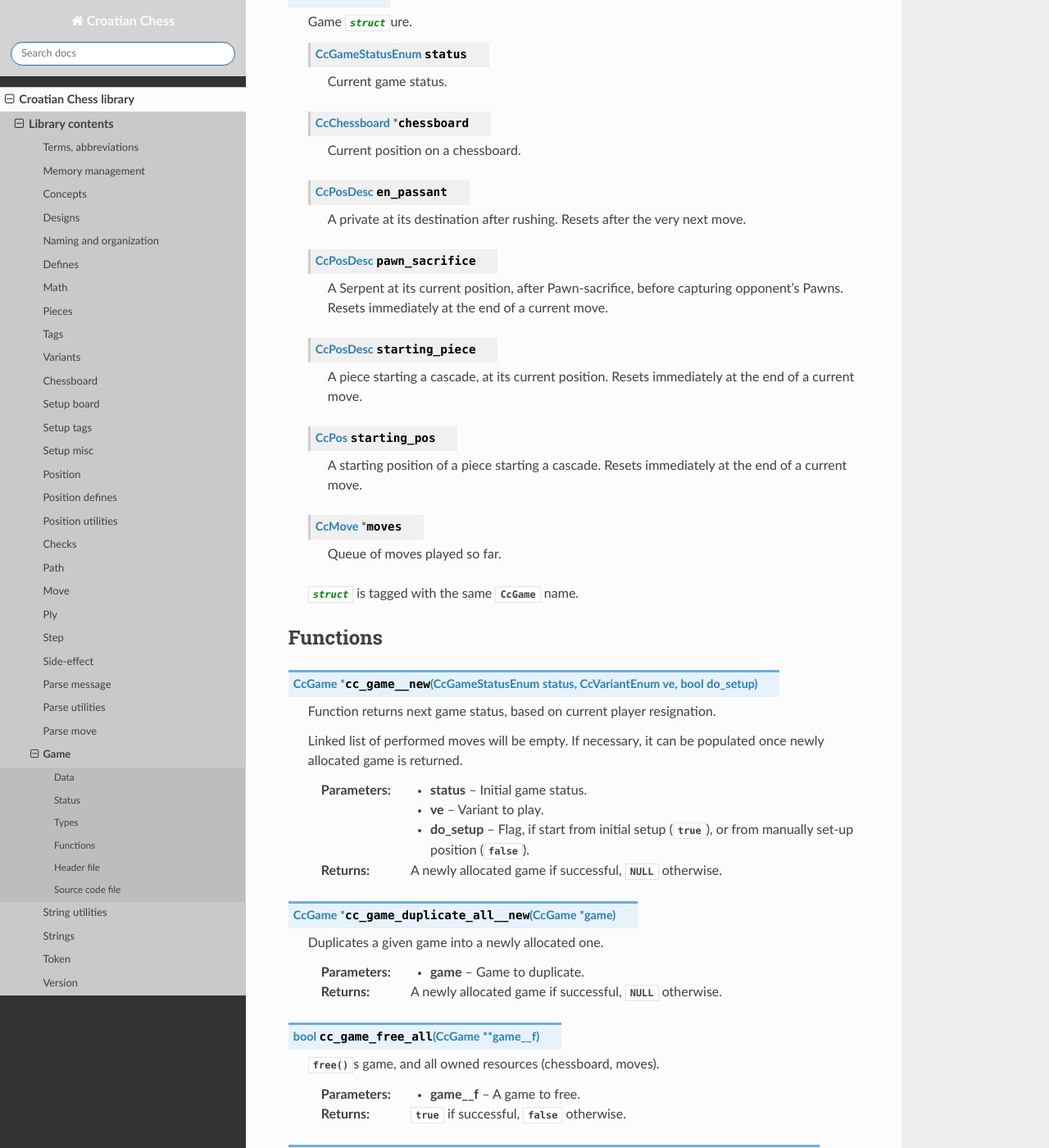
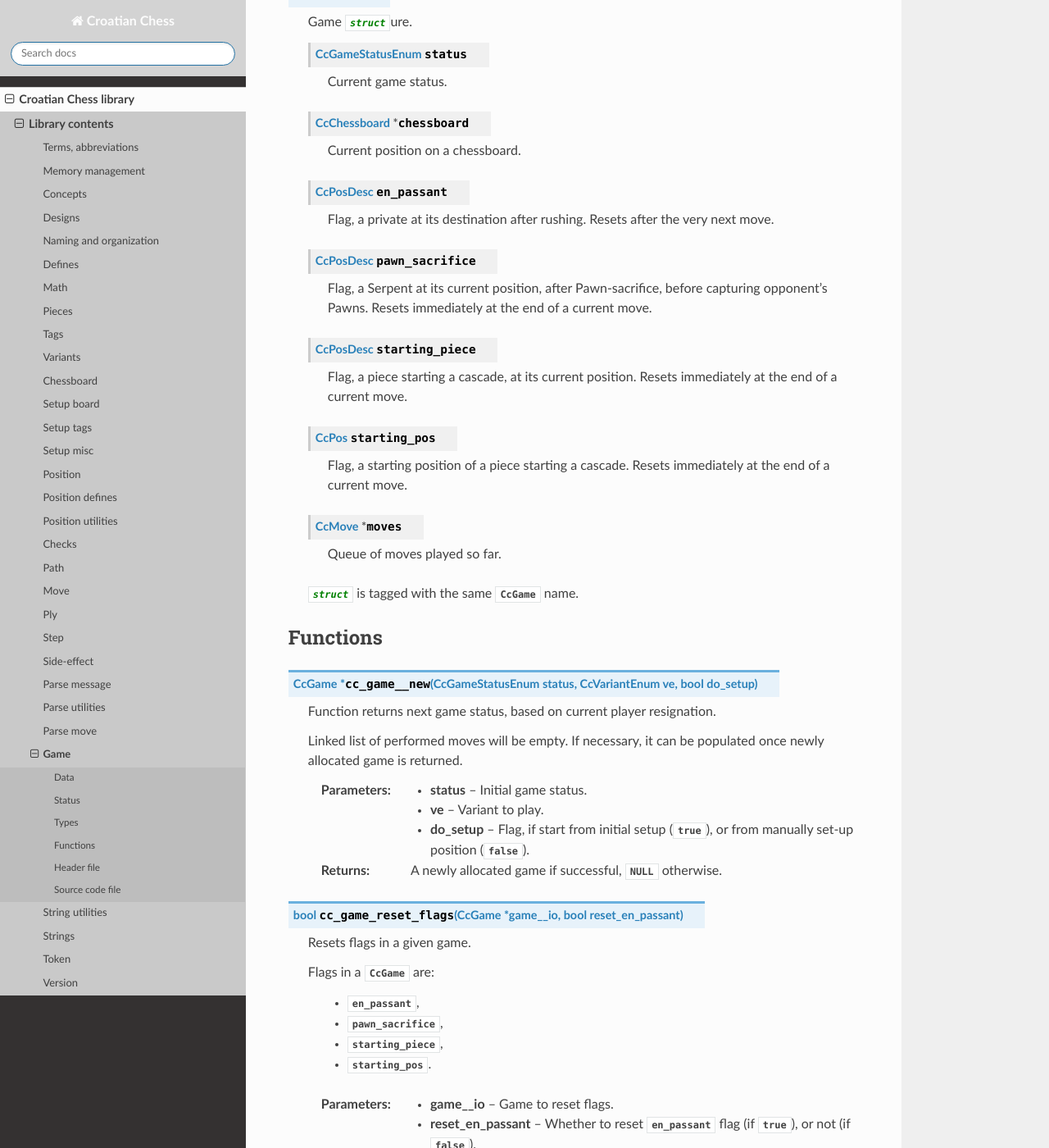
Before and after one commit to mmlacak/crochess, a Sphinx documentation site: the page built from docs/source/libcc/ccgame.rst, in a window 1280 px wide and 1400 px high, scrolled down 1978 px. Shown: the whole window at 82% size. Built offline with Sphinx 7.4.7 and the Read the Docs theme 3.1.0, drawn with Linux system fonts in a browser that asks for light colours; some of the changed text lies outside the part shown.

Commit message:
Added func to reset game flags + docs.

```diff
--- a/docs/source/conf.py
+++ b/docs/source/conf.py
@@ -26,10 +26,10 @@ copyright = '2021, Mario Mlačak'
 author = 'Mario Mlačak'
 
 # The short X.Y version
-version = "0.0.1.40:1219+20241221.034919"   # docs-new-lib-short-version-major-minor-feature-commit+meta~breaks-place-marker
+version = "0.0.1.42:1221+20241223.103322"   # docs-new-lib-short-version-major-minor-feature-commit+meta~breaks-place-marker
 
 # The full version, including alpha/beta/rc tags
-release = "0.0.1.40:1219+20241221.034919"   # docs-new-lib-full-version-major-minor-feature-commit+meta~breaks-place-marker
+release = "0.0.1.42:1221+20241223.103322"   # docs-new-lib-full-version-major-minor-feature-commit+meta~breaks-place-marker
 
 
 # -- General configuration ---------------------------------------------------
--- a/docs/source/libcc/ccgame.rst
+++ b/docs/source/libcc/ccgame.rst
@@ -119,23 +119,24 @@ Types
 
     .. c:member:: CcPosDesc en_passant
 
-        A private at its destination after rushing.
+        Flag, a private at its destination after rushing.
         Resets after the very next move.
 
     .. c:member:: CcPosDesc pawn_sacrifice
 
-        A Serpent at its current position, after Pawn-sacrifice, before capturing
-        opponent's Pawns. Resets immediately at the end of a current move.
+        Flag, a Serpent at its current position, after Pawn-sacrifice, before
+        capturing opponent's Pawns.
+        Resets immediately at the end of a current move.
 
     .. c:member:: CcPosDesc starting_piece
 
-        A piece starting a cascade, at its current position. Resets immediately
-        at the end of a current move.
+        Flag, a piece starting a cascade, at its current position.
+        Resets immediately at the end of a current move.
 
     .. c:member:: CcPos starting_pos
 
-        A starting position of a piece starting a cascade. Resets immediately
-        at the end of a current move.
+        Flag, a starting position of a piece starting a cascade.
+        Resets immediately at the end of a current move.
 
     .. c:member:: CcMove * moves
 
@@ -161,6 +162,22 @@ Functions
     :param do_setup: Flag, if start from initial setup (:c:data:`true`),
                      or from manually set-up position (:c:data:`false`).
     :returns: A newly allocated game if successful, :c:data:`NULL` otherwise.
+
+.. c:function:: bool cc_game_reset_flags( CcGame * game__io, bool reset_en_passant )
+
+    Resets flags in a given game.
+
+    Flags in a :c:struct:`CcGame` are:
+
+        * :c:member:`en_passant`,
+        * :c:member:`pawn_sacrifice`,
+        * :c:member:`starting_piece`,
+        * :c:member:`starting_pos`.
+
+    :param game__io: Game to reset flags.
+    :param reset_en_passant: Whether to reset :c:member:`en_passant` flag
+        (if :c:data:`true`), or not (if :c:data:`false`).
+    :returns: :c:data:`true` if successful, :c:data:`false` otherwise.
 
 .. c:function:: CcGame * cc_game_duplicate_all__new( CcGame * game )
 
```
Also changed, not shown: README.md (+2 -2 lines), 5 other files.
